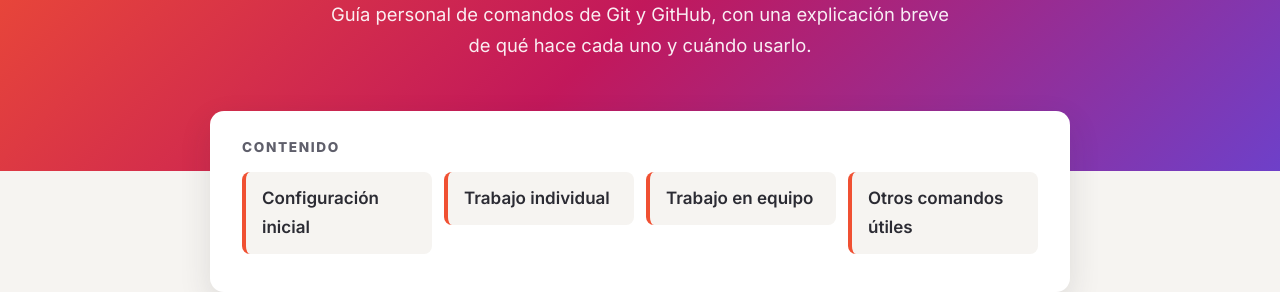
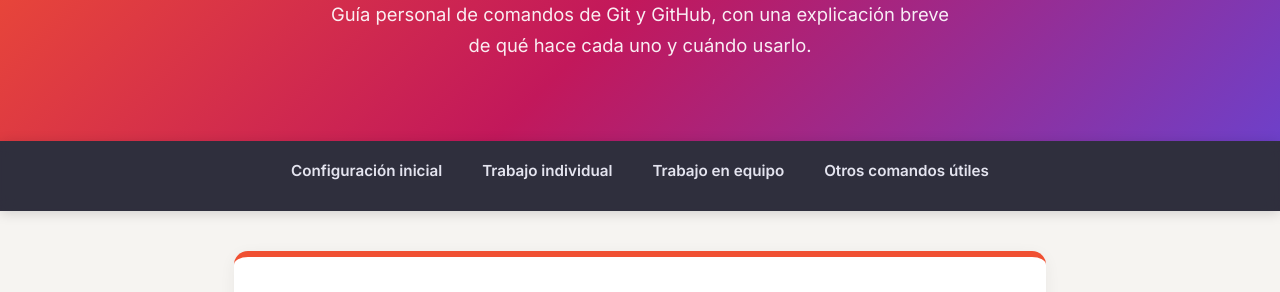
Before and after one commit to luisimuller/comandos-git-github, a plain HTML site: page index.html in a window 1280 px wide. Shown: the part 156-448 px from the top of the page. Drawn offline with Linux system fonts and the light colour scheme.

Commit message:
feat: reemplaza índice en tarjeta por barra de navegación fija

```diff
--- a/css/style.css
+++ b/css/style.css
@@ -47,7 +47,7 @@ body {
 
 /* ---------- Encabezado ---------- */
 header {
-  padding: 80px 24px 110px;
+  padding: 80px 24px;
   text-align: center;
   color: #ffffff;
   background: linear-gradient(135deg, var(--naranja-git) 0%, #c2185b 50%, var(--violeta) 100%);
@@ -70,56 +70,58 @@ header p {
   opacity: 0.92;
 }
 
-/* ---------- Índice ---------- */
+/* ---------- Índice: barra fija arriba ---------- */
 nav {
-  position: relative;
-  max-width: 860px;
-  margin: -60px auto 40px; /* se superpone al encabezado */
-  padding: 28px 32px;
-  background-color: var(--tarjeta);
-  border-radius: var(--radio);
-  box-shadow: 0 12px 32px rgba(43, 43, 51, 0.12);
+  position: sticky; /* queda pegada arriba al hacer scroll */
+  top: 0;
+  z-index: 10;
+  background-color: rgba(30, 30, 46, 0.92);
+  backdrop-filter: blur(8px); /* desenfoca lo que pasa por detrás */
+  box-shadow: 0 2px 12px rgba(0, 0, 0, 0.15);
 }
 
+/* El título "Contenido" se oculta en pantalla pero lo siguen leyendo
+   los lectores de pantalla (accesibilidad) */
 nav h2 {
-  margin: 0 0 16px;
-  font-size: 0.85rem;
-  text-transform: uppercase;
-  letter-spacing: 0.12em;
-  color: var(--texto-suave);
+  position: absolute;
+  width: 1px;
+  height: 1px;
+  overflow: hidden;
+  clip: rect(0 0 0 0);
 }
 
 nav ul {
-  display: grid;
-  grid-template-columns: repeat(auto-fit, minmax(180px, 1fr));
-  gap: 12px;
-  margin: 0;
-  padding: 0;
+  display: flex;
+  justify-content: center;
+  gap: 8px;
+  max-width: 860px;
+  margin: 0 auto;
+  padding: 12px 24px;
   list-style: none;
 }
 
 nav a {
   display: block;
-  padding: 12px 16px;
+  padding: 8px 16px;
+  font-size: 0.95rem;
   font-weight: 600;
-  color: var(--texto);
+  color: var(--terminal-texto);
   text-decoration: none;
-  background-color: var(--fondo);
-  border-left: 4px solid var(--naranja-git);
-  border-radius: 8px;
-  transition: transform 0.2s, background-color 0.2s, color 0.2s;
+  line-height: 1.3;
+  white-space: nowrap;
+  border-radius: 999px;
+  transition: background-color 0.2s, color 0.2s;
 }
 
 nav a:hover {
-  color: var(--naranja-git);
-  background-color: var(--naranja-suave);
-  transform: translateY(-2px);
+  color: #ffffff;
+  background-color: var(--naranja-git);
 }
 
 /* ---------- Contenido principal ---------- */
 main {
   max-width: 860px;
-  margin: 0 auto;
+  margin: 40px auto 0;
   padding: 0 24px 60px;
 }
 
@@ -130,7 +132,7 @@ section {
   border-radius: var(--radio);
   border-top: 6px solid var(--naranja-git);
   box-shadow: 0 4px 16px rgba(43, 43, 51, 0.06);
-  scroll-margin-top: 24px; /* deja aire arriba al saltar desde el índice */
+  scroll-margin-top: 72px; /* que la barra fija no tape el título al saltar */
 }
 
 /* Alterna el color del borde superior entre secciones */
@@ -239,12 +241,14 @@ pre code {
   }
 
   header {
-    padding: 56px 20px 90px;
+    padding: 56px 20px;
   }
 
-  nav {
-    margin: -50px 16px 32px;
-    padding: 22px;
+  /* En celular los links se desplazan de costado si no entran */
+  nav ul {
+    justify-content: flex-start;
+    overflow-x: auto;
+    padding: 10px 16px;
   }
 
   main {
```
